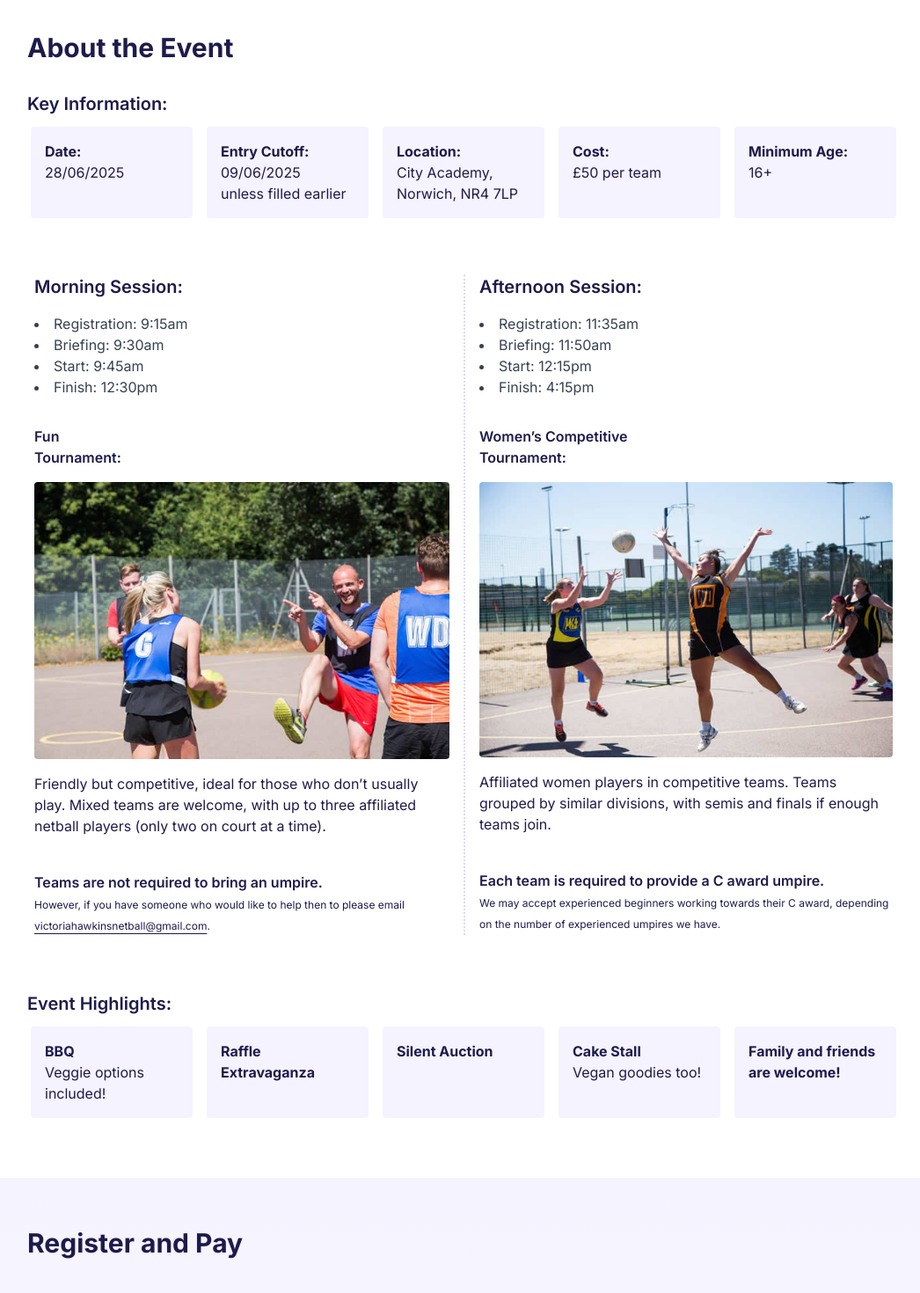
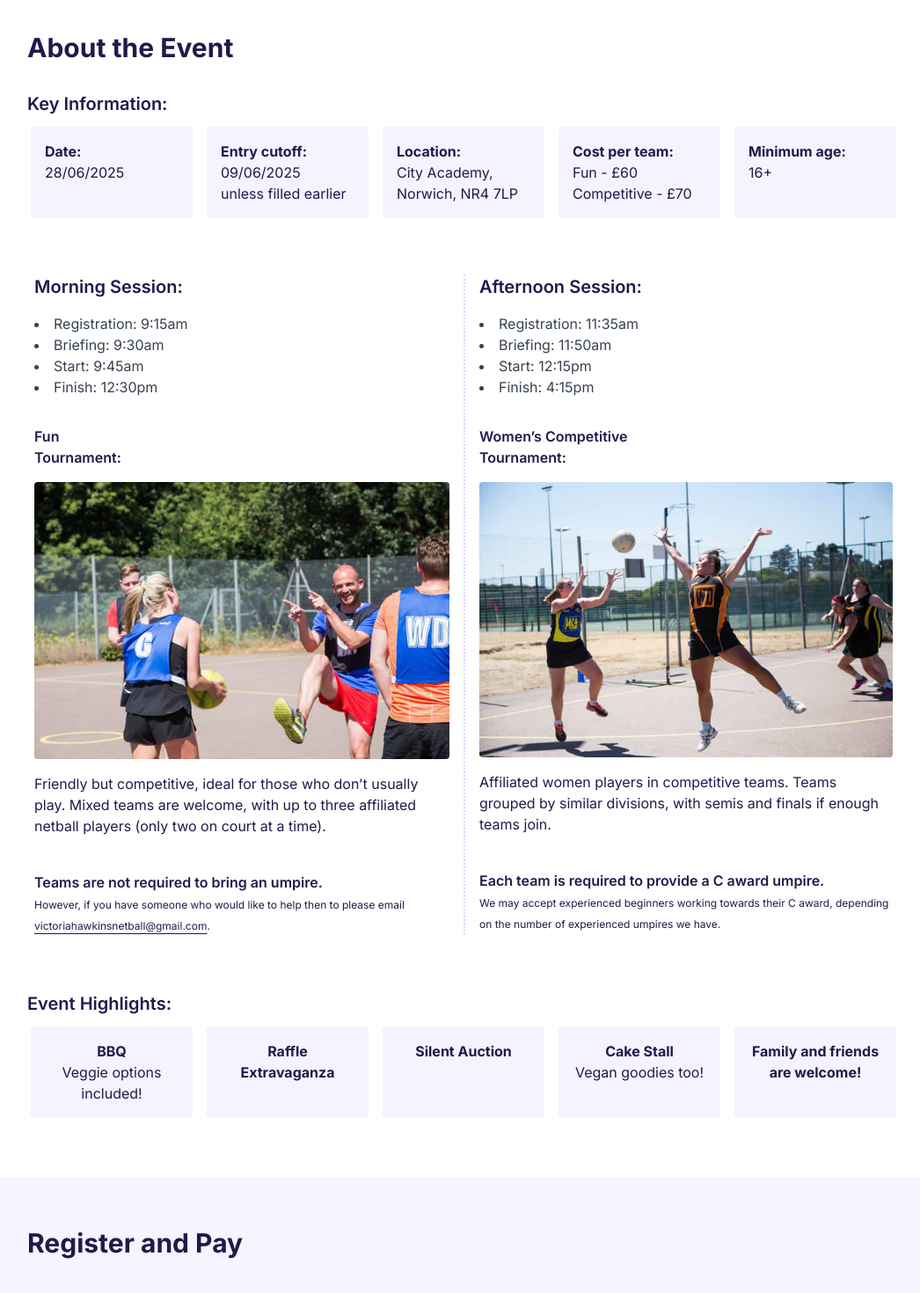
Before and after one commit to marstc1/nextJS-vhNetball, a Next.js app: page / in a window 1280 px wide. Shown: the part 772-2242 px from the top of the page at 88% size, without its empty margins (113-1159 px from the left). Built offline with nearby package versions, Linux system fonts and the light colour scheme; a web font is replaced by a local one.

Commit message:
Updated costs and heading on event info

```diff
--- a/app/components/EventInfo.tsx
+++ b/app/components/EventInfo.tsx
@@ -17,7 +17,7 @@ const EventInfo = () => {
           </div>
           <div className="bg-violet-50 rounded p-4">
             <p>
-              <strong>Entry Cutoff:</strong>
+              <strong>Entry cutoff:</strong>
             </p>
             <p>09/06/2025</p>
             <p>unless filled earlier</p>
@@ -30,13 +30,14 @@ const EventInfo = () => {
           </div>
           <div className="bg-violet-50 rounded p-4">
             <p>
-              <strong>Cost:</strong>
+              <strong>Cost per team:</strong>
             </p>
-            <p>£50 per team</p>
+            <p>Fun - £60</p>
+            <p>Competitive - £70</p>
           </div>
           <div className="bg-violet-50 rounded p-4">
             <p>
-              <strong>Minimum Age:</strong>
+              <strong>Minimum age:</strong>
             </p>
             <p>16+</p>
           </div>
@@ -135,7 +136,7 @@ const EventInfo = () => {
 
       <h3 className="text-xl font-semibold mb-2">Event Highlights:</h3>
       <div className="container mx-auto p-1">
-        <div className="grid grid-cols-1 sm:grid-cols-5 gap-4">
+        <div className="grid grid-cols-1 sm:grid-cols-5 gap-4 sm:text-center">
           <div className="bg-violet-50 rounded p-4">
             <p>
               <strong>BBQ</strong>
```
